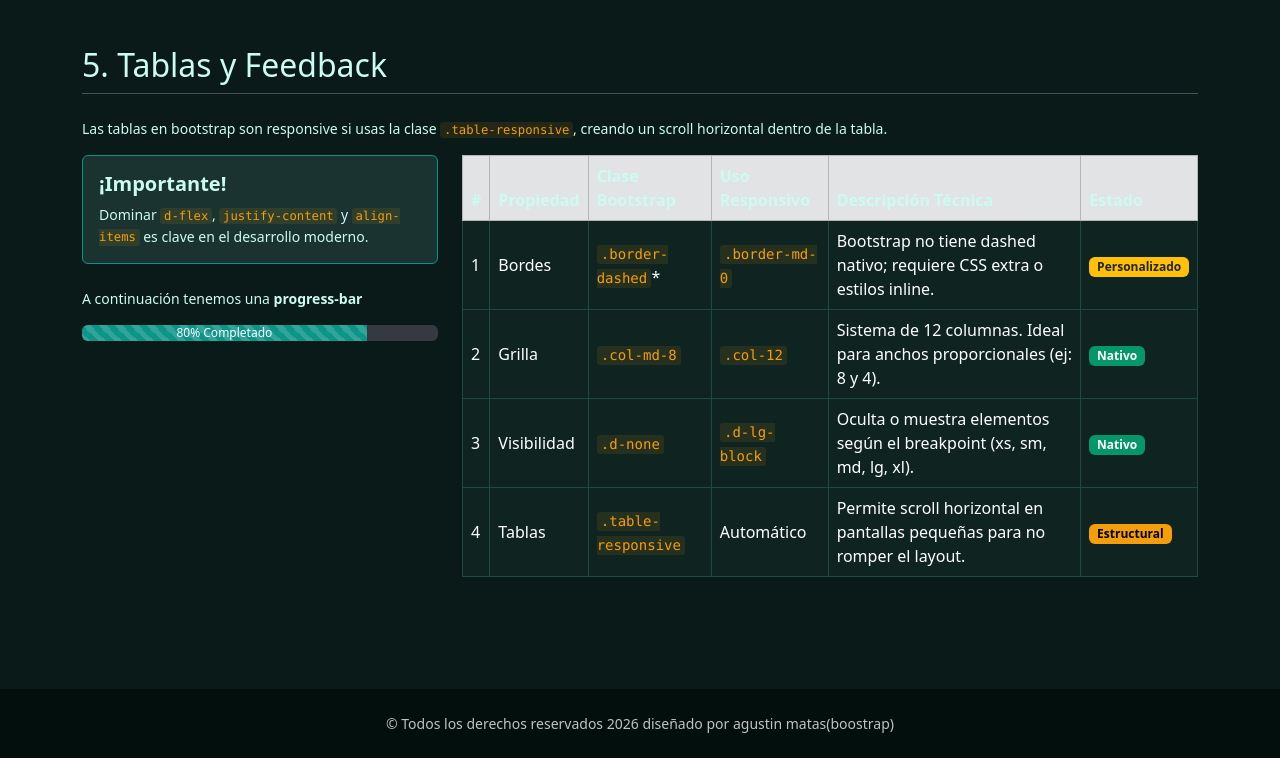
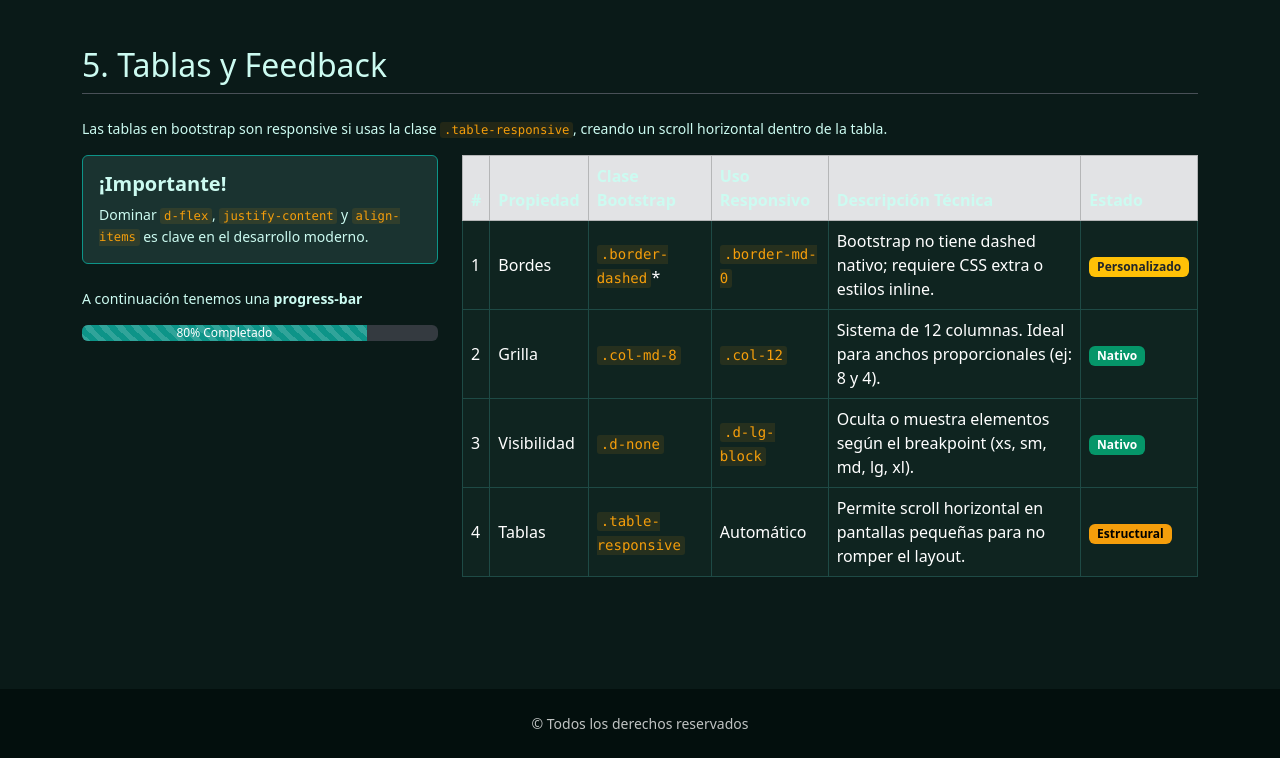
Before and after one commit to ricardovosahlounsta-cloud/rolling-code, a plain HTML site: page index.html in a window 1280 px wide. Shown: the part 2482-3240 px from the top of the page. Drawn offline with nearby package versions, Linux system fonts and the light colour scheme.

Commit message:
Actualización del index

```diff
--- a/index.html
+++ b/index.html
@@ -362,8 +362,7 @@
     <footer class="bg-black py-4 mt-auto">
       <div class="container text-center">
         <p class="mb-0 text-white small opacity-75">
-          © Todos los derechos reservados 2026 diseñado por agustin
-          matas(boostrap)
+          © Todos los derechos reservados
         </p>
       </div>
     </footer>
```
